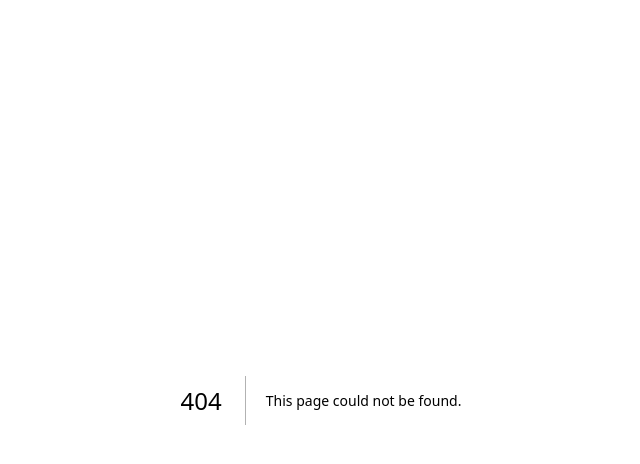
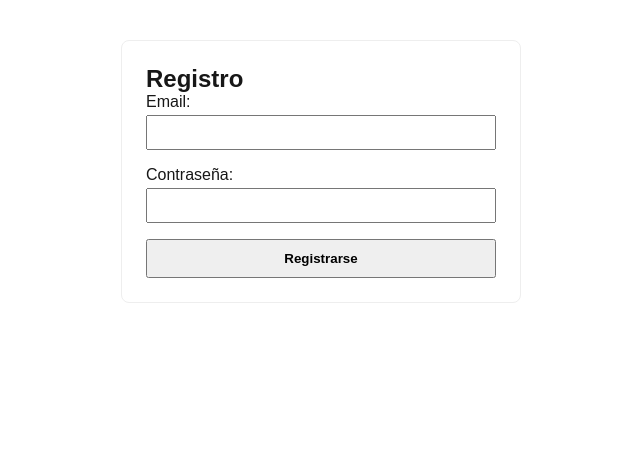
Before and after one commit to RaimundoDiaz/w-build, a Next.js app: page /register in a window 1280 px wide. Before the commit this address had no page. Shown: the top 464 px of the page, without its empty margins (319-959 px from the left). Built offline with nearby package versions, Linux system fonts and the light colour scheme.

Commit message:
Add RegisterPage component to render the RegisterForm for user registration

```diff
--- /dev/null
+++ b/src/app/register/page.tsx
@@ -0,0 +1,7 @@
+"use client";
+
+import RegisterForm from "@/app/register/_components/RegisterForm";
+
+export default function RegisterPage() {
+  return <RegisterForm />;
+}
```
